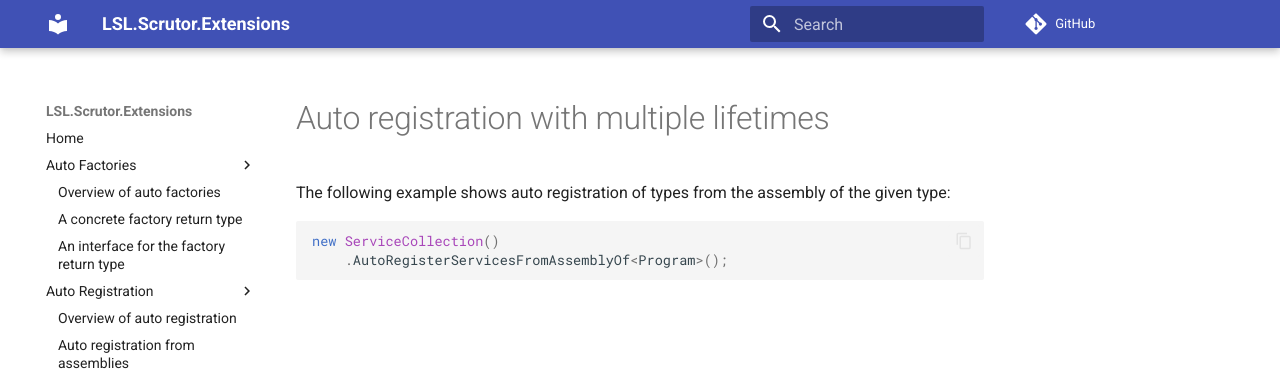
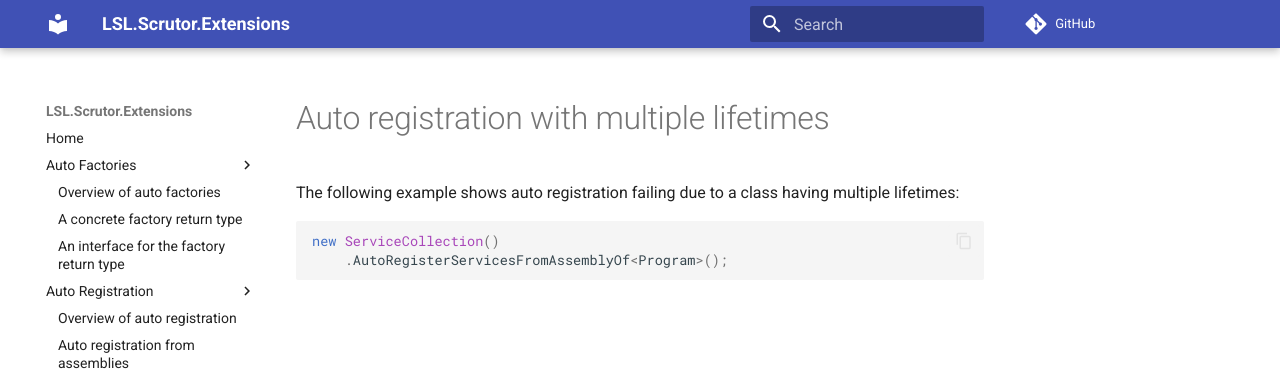
Before and after one commit to alunacjones/LSL.Scrutor.Extensions, an MkDocs documentation site: the page built from docs/Auto Registration/05-multipleLifeTimesError.md, in a window 1280 px wide. Shown: the top 375 px of the page. Built offline with MkDocs 1.6.1 and Material for MkDocs 9.7.7, drawn with Linux system fonts in a browser that asks for light colours; comment, search, counter and statistics services are not loaded.

Commit message:
and more

````diff
--- a/docs/Auto Registration/05-multipleLifeTimesError.md
+++ b/docs/Auto Registration/05-multipleLifeTimesError.md
@@ -1,7 +1,6 @@
 # Auto registration with multiple lifetimes
 
-The following example shows auto registration of types
-from the assembly of the given type:
+The following example shows auto registration failing due to a class having multiple lifetimes:
 
 ```csharp { data-fiddle="B6t9qK" }
 new ServiceCollection()
````
